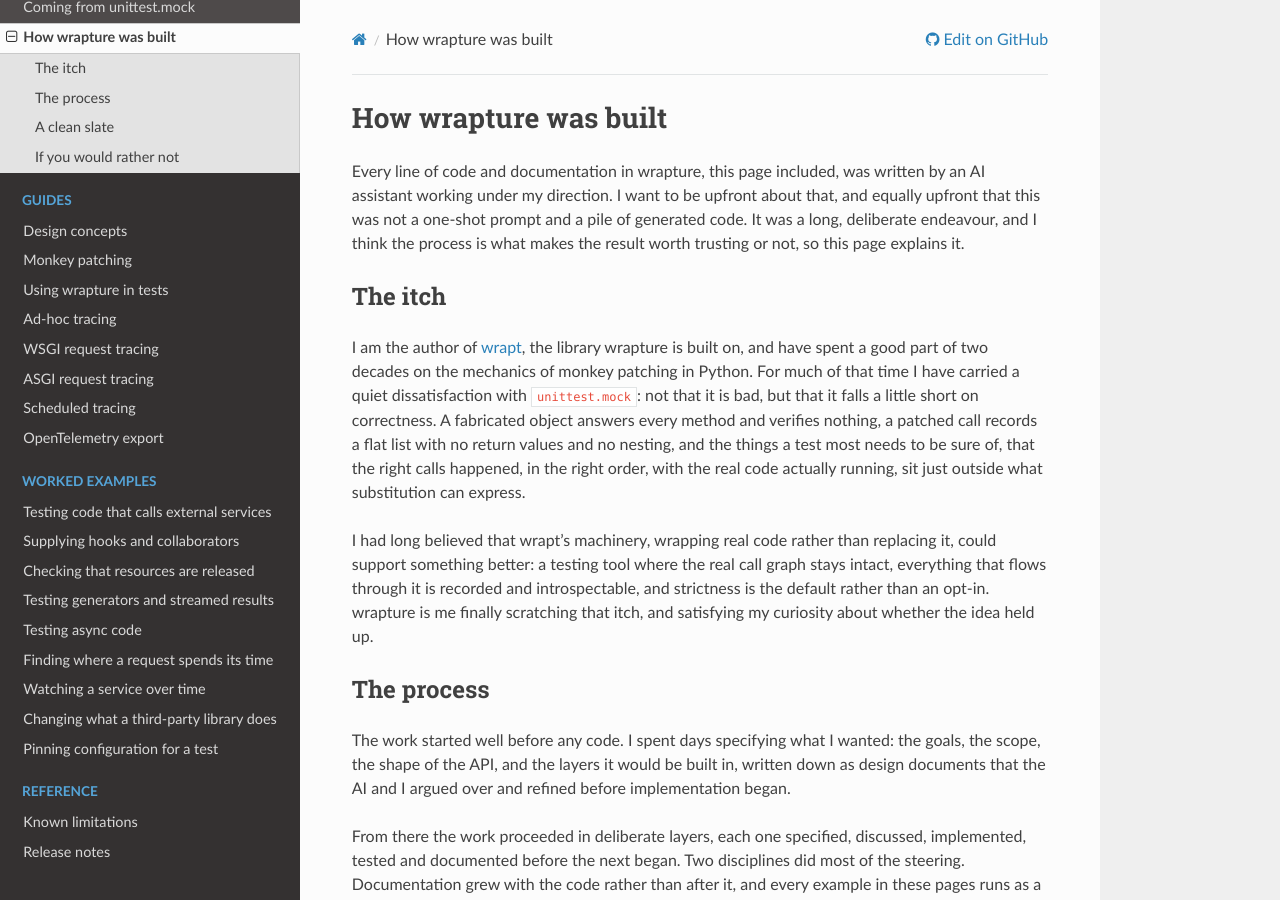
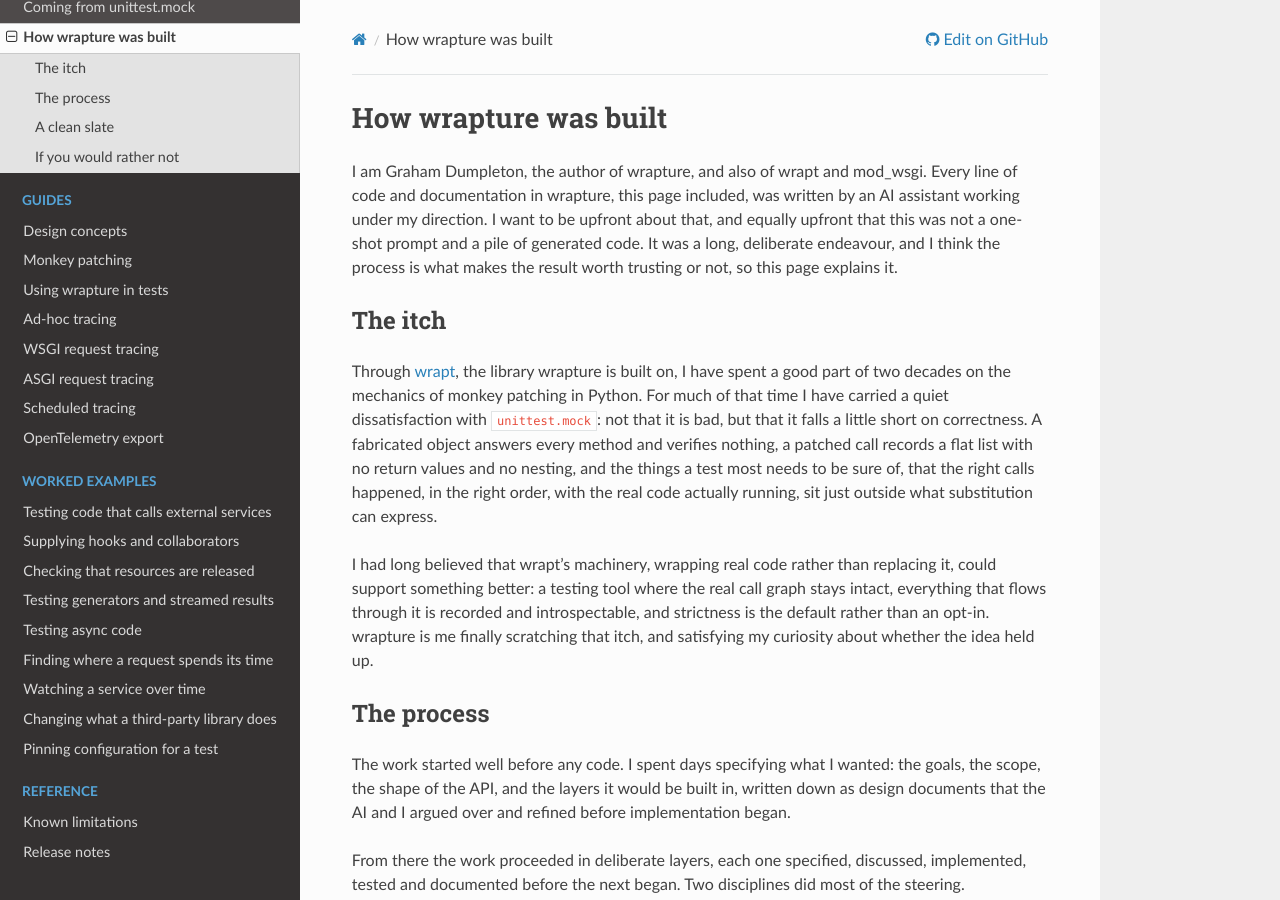
Before and after one commit to GrahamDumpleton/wrapture, a Sphinx documentation site: the page built from docs/how-wrapture-was-built.md, in a window 1280 px wide and 900 px high. Built offline with Sphinx 7.4.7 and the Read the Docs theme 3.1.0, drawn with Linux system fonts in a browser that asks for light colours; some of the changed text lies outside the part shown.

Commit message:
Name the author up front in the how-wrapture-was-built page.

```diff
--- a/docs/how-wrapture-was-built.md
+++ b/docs/how-wrapture-was-built.md
@@ -1,17 +1,18 @@
 # How wrapture was built
 
-Every line of code and documentation in wrapture, this page included,
-was written by an AI assistant working under my direction. I want to be
-upfront about that, and equally upfront that this was not a one-shot
-prompt and a pile of generated code. It was a long, deliberate
+I am Graham Dumpleton, the author of wrapture, and also of wrapt and
+mod_wsgi. Every line of code and documentation in wrapture, this page
+included, was written by an AI assistant working under my direction. I
+want to be upfront about that, and equally upfront that this was not a
+one-shot prompt and a pile of generated code. It was a long, deliberate
 endeavour, and I think the process is what makes the result worth
 trusting or not, so this page explains it.
 
 ## The itch
 
-I am the author of [wrapt](https://github.com/GrahamDumpleton/wrapt),
-the library wrapture is built on, and have spent a good part of two
-decades on the mechanics of monkey patching in Python. For much of that
+Through [wrapt](https://github.com/GrahamDumpleton/wrapt), the library
+wrapture is built on, I have spent a good part of two decades on the
+mechanics of monkey patching in Python. For much of that
 time I have carried a quiet dissatisfaction with `unittest.mock`: not
 that it is bad, but that it falls a little short on correctness. A
 fabricated object answers every method and verifies nothing, a patched
```
Also changed, not shown: other parts of docs/how-wrapture-was-built.md (+0 -3 lines).
